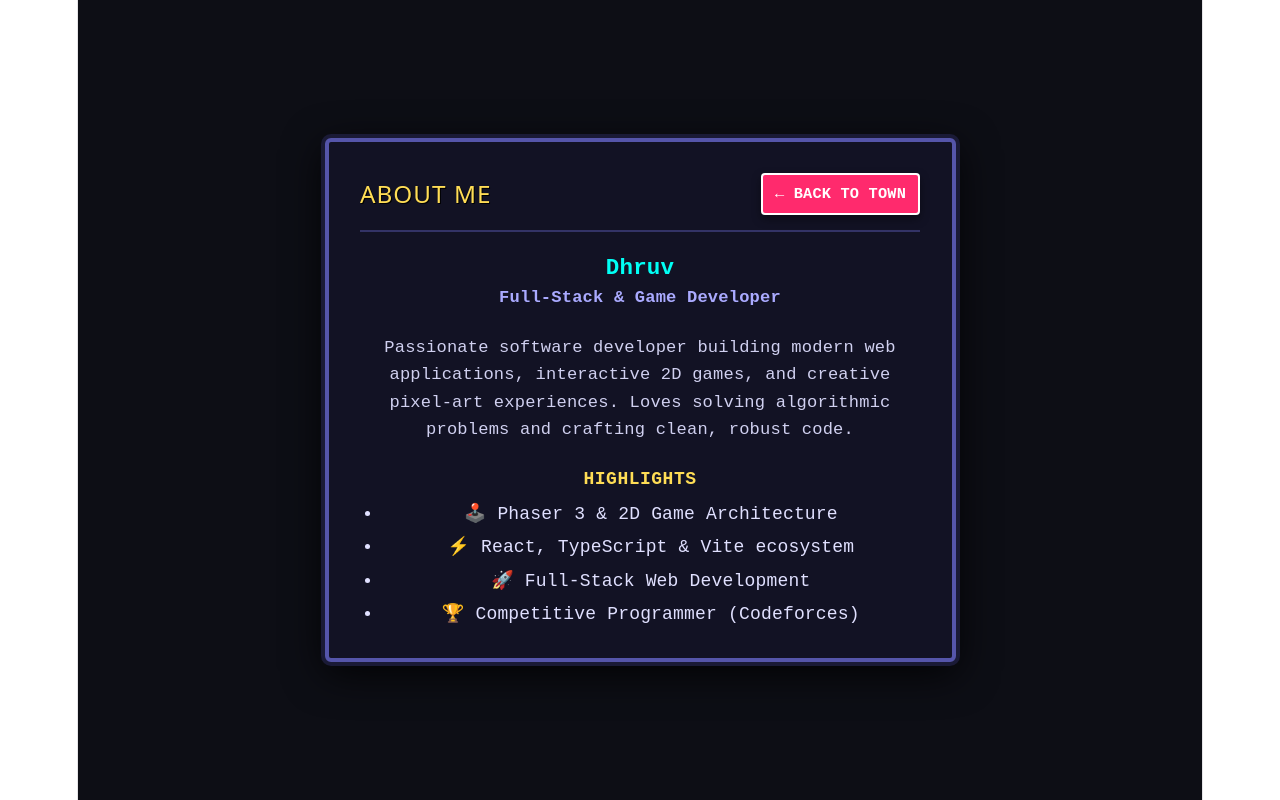
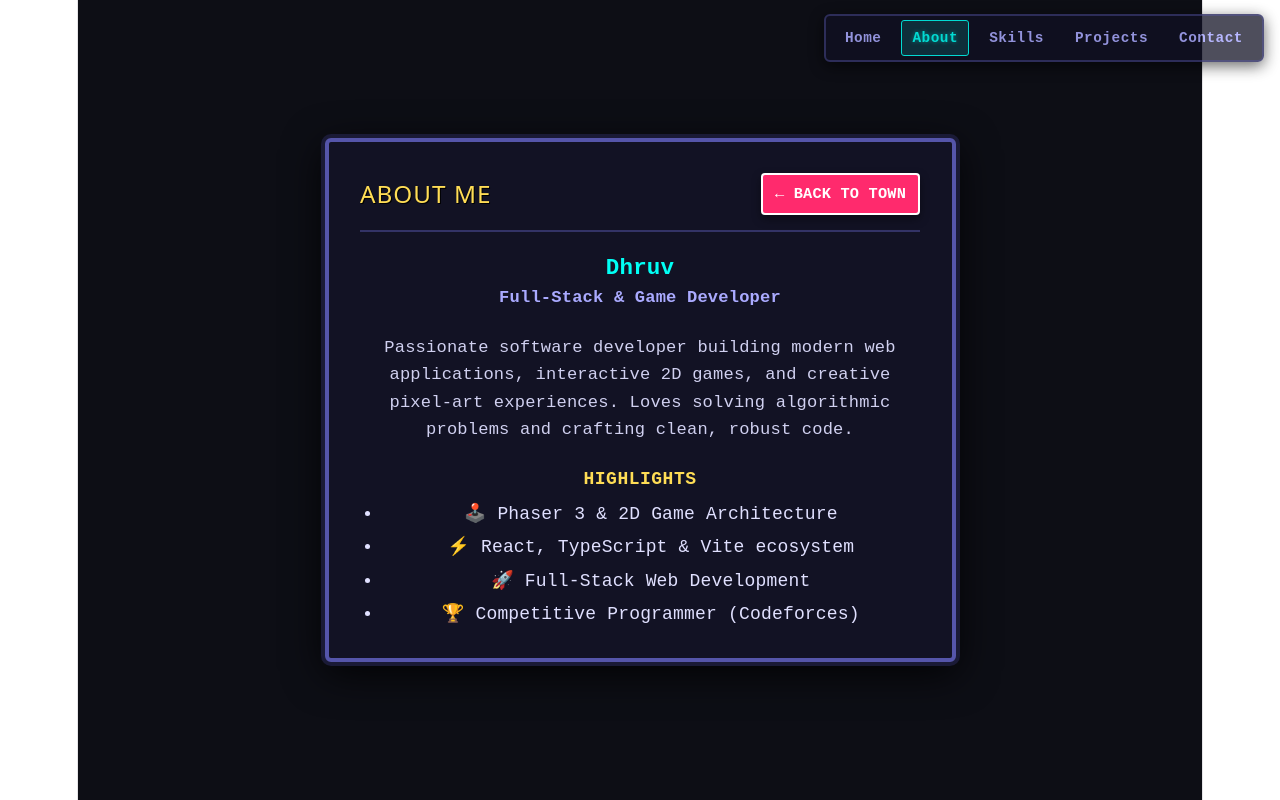
Before and after one commit to Dhruv-2903/Portfolio-, a React (Vite) app: page /about in a window 1280 px wide. Built offline with nearby package versions, Linux system fonts and the light colour scheme.

Commit message:
beta version of navbar

```diff
--- a/src/App.tsx
+++ b/src/App.tsx
@@ -1,4 +1,5 @@
 import { BrowserRouter, Routes, Route } from 'react-router-dom';
+import QuickNav from './components/QuickNav';
 import HomePage from './pages/HomePage';
 import AboutPage from './pages/AboutPage';
 import SkillsPage from './pages/SkillsPage';
@@ -9,6 +10,7 @@ import './App.css';
 function App() {
   return (
     <BrowserRouter>
+      <QuickNav />
       <Routes>
         <Route path="/" element={<HomePage />} />
         <Route path="/about" element={<AboutPage />} />
--- /dev/null
+++ b/src/components/QuickNav.css
@@ -0,0 +1,125 @@
+.quick-nav-container {
+  position: fixed;
+  top: 14px;
+  right: 16px;
+  z-index: 1500;
+  font-family: 'Courier New', Courier, monospace;
+  opacity: 0.85;
+  transition: opacity 0.2s ease-in-out;
+}
+
+.quick-nav-container:hover {
+  opacity: 1;
+}
+
+.quick-nav-toggle {
+  display: none;
+  background: rgba(18, 18, 36, 0.9);
+  color: #ffdd55;
+  border: 2px solid #5555aa;
+  padding: 6px 12px;
+  font-family: inherit;
+  font-size: 0.85rem;
+  font-weight: bold;
+  border-radius: 4px;
+  cursor: pointer;
+  box-shadow: 0 4px 12px rgba(0, 0, 0, 0.6);
+  backdrop-filter: blur(4px);
+  user-select: none;
+}
+
+.quick-nav-toggle:hover {
+  border-color: #00fff5;
+  color: #ffffff;
+}
+
+.quick-nav-list {
+  display: flex;
+  gap: 0.5rem;
+  list-style: none;
+  margin: 0;
+  padding: 4px 8px;
+  background: rgba(18, 18, 36, 0.88);
+  border: 2px solid #333366;
+  border-radius: 6px;
+  backdrop-filter: blur(6px);
+  box-shadow: 0 4px 15px rgba(0, 0, 0, 0.7);
+}
+
+.quick-nav-item {
+  display: flex;
+  align-items: center;
+}
+
+.quick-nav-link {
+  color: #aaaaff;
+  text-decoration: none;
+  font-size: 0.8rem;
+  font-weight: bold;
+  padding: 4px 10px;
+  border-radius: 3px;
+  border: 1px solid transparent;
+  transition: color 0.15s, background 0.15s, border-color 0.15s;
+  letter-spacing: 0.5px;
+}
+
+.quick-nav-link:hover {
+  color: #ffdd55;
+  background: rgba(255, 221, 85, 0.12);
+  border-color: rgba(255, 221, 85, 0.4);
+}
+
+.quick-nav-link.active {
+  color: #00fff5;
+  background: rgba(0, 255, 245, 0.15);
+  border-color: #00fff5;
+  text-shadow: 0 0 4px rgba(0, 255, 245, 0.5);
+}
+
+/* Mobile & Narrow Viewports */
+@media (max-width: 768px) {
+  .quick-nav-container {
+    opacity: 1;
+    top: 10px;
+    right: 12px;
+  }
+
+  .quick-nav-toggle {
+    display: block;
+  }
+
+  .quick-nav-list {
+    display: none;
+    flex-direction: column;
+    position: absolute;
+    top: 100%;
+    right: 0;
+    margin-top: 8px;
+    min-width: 140px;
+    padding: 8px;
+    gap: 0.4rem;
+    box-shadow: 0 8px 24px rgba(0, 0, 0, 0.9);
+  }
+
+  .quick-nav-list.open {
+    display: flex;
+    animation: quickNavSlideDown 0.15s ease-out;
+  }
+
+  .quick-nav-link {
+    display: block;
+    padding: 6px 12px;
+    font-size: 0.85rem;
+  }
+}
+
+@keyframes quickNavSlideDown {
+  from {
+    opacity: 0;
+    transform: translateY(-6px);
+  }
+  to {
+    opacity: 1;
+    transform: translateY(0);
+  }
+}
--- /dev/null
+++ b/src/components/QuickNav.tsx
@@ -0,0 +1,55 @@
+import React, { useState, useEffect } from 'react';
+import { NavLink, useLocation } from 'react-router-dom';
+import './QuickNav.css';
+
+export const QuickNav: React.FC = () => {
+  const [isOpen, setIsOpen] = useState(false);
+  const location = useLocation();
+
+  // Close mobile menu automatically on route change
+  useEffect(() => {
+    setIsOpen(false);
+  }, [location.pathname]);
+
+  const toggleMenu = () => {
+    setIsOpen((prev) => !prev);
+  };
+
+  const navItems = [
+    { label: 'Home', path: '/' },
+    { label: 'About', path: '/about' },
+    { label: 'Skills', path: '/skills' },
+    { label: 'Projects', path: '/projects' },
+    { label: 'Contact', path: '/contact' }
+  ];
+
+  return (
+    <nav className="quick-nav-container" aria-label="Quick Navigation">
+      <button
+        className="quick-nav-toggle"
+        onClick={toggleMenu}
+        aria-label="Toggle navigation menu"
+        aria-expanded={isOpen}
+      >
+        {isOpen ? '✕' : '☰ NAV'}
+      </button>
+
+      <ul className={`quick-nav-list ${isOpen ? 'open' : ''}`}>
+        {navItems.map((item) => (
+          <li key={item.path} className="quick-nav-item">
+            <NavLink
+              to={item.path}
+              className={({ isActive }) =>
+                `quick-nav-link ${isActive ? 'active' : ''}`
+              }
+            >
+              {item.label}
+            </NavLink>
+          </li>
+        ))}
+      </ul>
+    </nav>
+  );
+};
+
+export default QuickNav;
```
